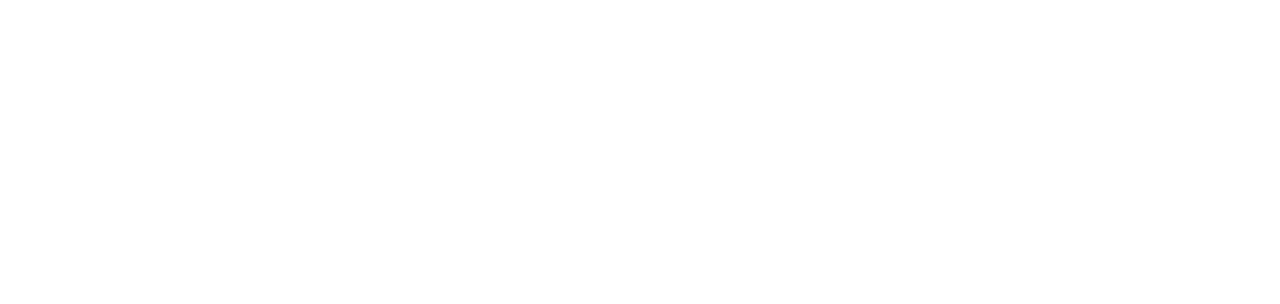
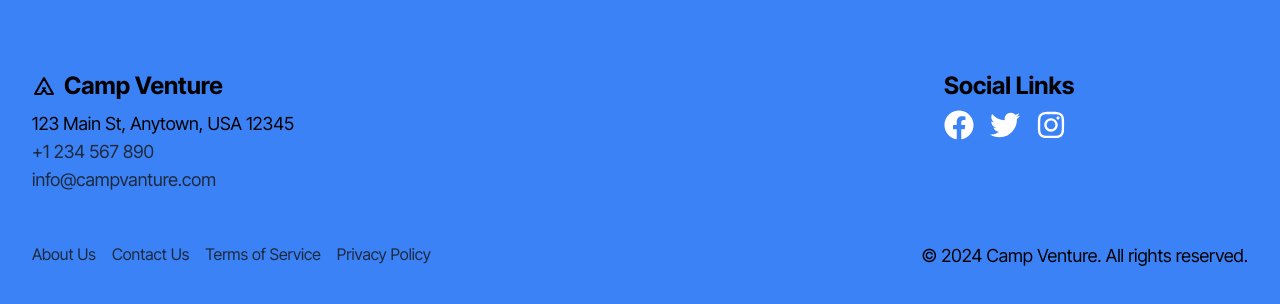
Before and after one commit to 001Rakib/campers-shop-frontend, a React (Vite) app: page / in a window 1280 px wide. Shown: the part 2175-2479 px from the top of the page. Before the commit the page ends 2105 px from the top, so only its background shows below. Built offline with nearby package versions, Linux system fonts and the light colour scheme; no server answers.

Commit message:
footer created

```diff
--- a/package.json
+++ b/package.json
@@ -17,6 +17,7 @@
     "lucide-react": "^0.403.0",
     "react": "^18.3.1",
     "react-dom": "^18.3.1",
+    "react-icons": "^5.2.1",
     "react-redux": "^9.1.2",
     "react-router-dom": "^6.24.1",
     "tailwind-merge": "^2.4.0",
--- a/src/App.tsx
+++ b/src/App.tsx
@@ -1,11 +1,13 @@
 import { Outlet } from "react-router-dom";
 import Navbar from "./components/navbar/Navbar";
+import Footer from "./components/footer/Footer";
 
 function App() {
   return (
     <div>
       <Navbar></Navbar>
       <Outlet></Outlet>
+      <Footer></Footer>
     </div>
   );
 }
--- /dev/null
+++ b/src/components/footer/Footer.tsx
@@ -0,0 +1,116 @@
+import { FaFacebook, FaInstagram, FaTwitter } from "react-icons/fa";
+
+const Footer = () => {
+  return (
+    <div className="bg-blue-500 font-inter mt-16 pt-8 md:pt-12 lg:pt-16">
+      <div className="max-w-screen-xl mx-auto p-4 md:p-6 lg:p-8">
+        <div className="flex flex-wrap justify-between mb-4 md:mb-8 lg:mb-12">
+          <div className="w-full md:w-1/2 lg:w-1/3 xl:w-1/4 mb-4 md:mb-0">
+            <h2 className="text-lg md:text-xl lg:text-2xl font-bold mb-2 flex items-center gap-2">
+              <svg
+                xmlns="http://www.w3.org/2000/svg"
+                width="24"
+                height="24"
+                viewBox="0 0 24 24"
+                fill="none"
+                stroke="currentColor"
+                strokeWidth="2"
+                strokeLinecap="round"
+                strokeLinejoin="round"
+                className="icon icon-tabler icons-tabler-outline icon-tabler-tent"
+              >
+                <path stroke="none" d="M0 0h24v24H0z" fill="none" />
+                <path d="M11 14l4 6h6l-9 -16l-9 16h6l4 -6" />
+              </svg>
+              Camp Venture
+            </h2>
+            <p className="text-sm md:text-base lg:text-lg">
+              123 Main St, Anytown, USA 12345
+            </p>
+            <p className="text-sm md:text-base lg:text-lg">
+              <a
+                href="tel:+1234567890"
+                className="text-slate-800 hover:text-gray-900"
+              >
+                +1 234 567 890
+              </a>
+              <br />
+              <a
+                href="mailto:info@example.com"
+                className="text-slate-800 hover:text-gray-900"
+              >
+                info@campvanture.com
+              </a>
+            </p>
+          </div>
+          <div className="w-full md:w-1/2 lg:w-1/3 xl:w-1/4 mb-4 md:mb-0">
+            <h2 className="text-lg md:text-xl lg:text-2xl font-bold mb-2">
+              Social Links
+            </h2>
+            <ul className="flex gap-4 mb-4 md:mb-8 lg:mb-12">
+              <li>
+                <a
+                  href="#"
+                  target="_blank"
+                  rel="noopener noreferrer"
+                  className="text-slate-200"
+                >
+                  <FaFacebook className="text-white text-3xl" />
+                </a>
+              </li>
+              <li>
+                <a
+                  href="#"
+                  target="_blank"
+                  rel="noopener noreferrer"
+                  className="text-gray-600 hover:text-gray-900"
+                >
+                  <FaTwitter className="text-3xl text-white" />
+                </a>
+              </li>
+              <li>
+                <a
+                  href="#"
+                  target="_blank"
+                  rel="noopener noreferrer"
+                  className=""
+                >
+                  <FaInstagram className="text-3xl text-white" />
+                </a>
+              </li>
+            </ul>
+          </div>
+        </div>
+        <div className="flex flex-wrap justify-between mb-4 md:mb-8 lg:mb-12">
+          <ul className="flex justify-between mb-4 md:mb-8 lg:mb-12">
+            <li className="mr-4">
+              <a href="#" className="text-slate-800 hover:text-gray-900">
+                About Us
+              </a>
+            </li>
+            <li className="mr-4">
+              <a href="#" className="text-slate-800 hover:text-gray-900">
+                Contact Us
+              </a>
+            </li>
+            <li className="mr-4">
+              <a href="#" className="text-slate-800 hover:text-gray-900">
+                Terms of Service
+              </a>
+            </li>
+            <li>
+              <a href="#" className="text-slate-800 hover:text-gray-900">
+                Privacy Policy
+              </a>
+            </li>
+          </ul>
+          <p className="text-sm md:text-base lg:text-lg">
+            &copy; 2024 Camp Venture. All rights reserved.
+          </p>
+        </div>
+      </div>
+    </div>
+  );
+};
+
+export default Footer;
```
Also changed, not shown: 1 other file (tests, documents, lock files or other folders).
